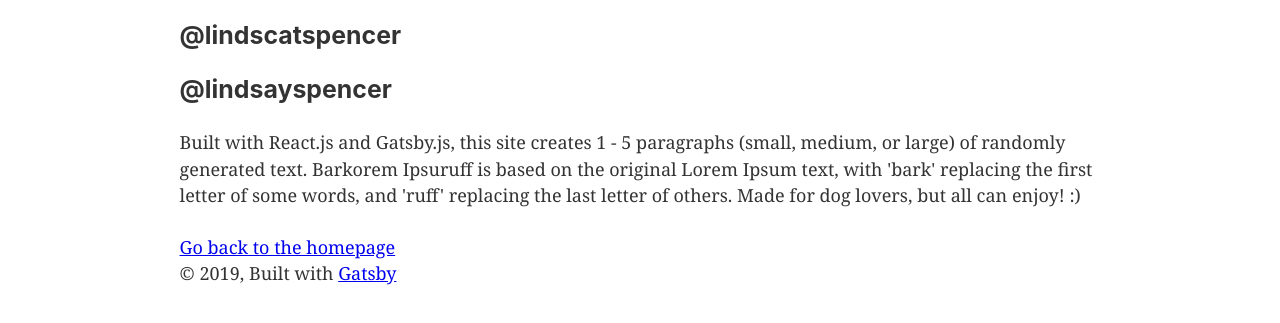
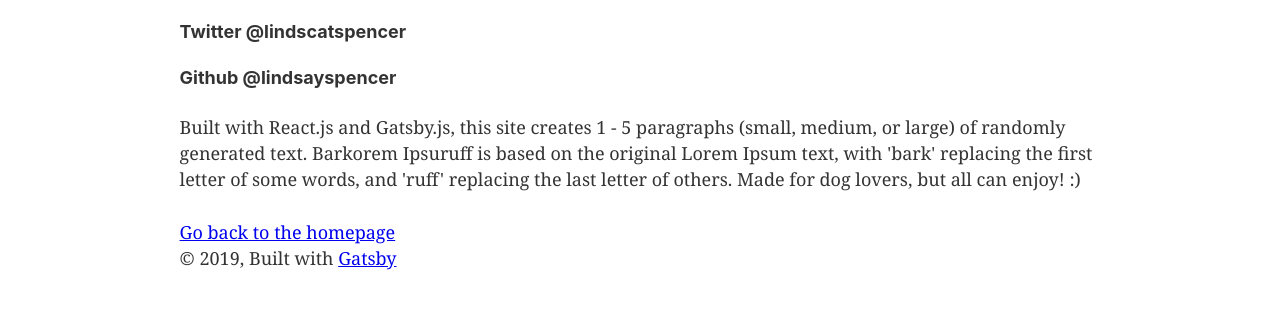
Before and after one commit to lindsayspencer/barkorem-ipsuruff, a Gatsby site: page /page-2 in a window 1280 px wide. Shown: the part 171-494 px from the top of the page. Built offline with nearby package versions, Linux system fonts and the light colour scheme; Gatsby itself is replaced by a stand-in of ours.

Commit message:
fixed handles on page 2

```diff
--- a/src/pages/page-2.js
+++ b/src/pages/page-2.js
@@ -8,8 +8,8 @@ const SecondPage = () => (
   <Layout>
     <SEO title="Page two" />
     <h1>About this site</h1>
-    <h3><i class="twitter icon"></i> @lindscatspencer</h3>
-    <h3><i class="github icon"></i> @lindsayspencer</h3>
+    <h4>Twitter <i class="twitter icon"></i> @lindscatspencer</h4>
+    <h4>Github <i class="github icon"></i> @lindsayspencer</h4>
     <p>Built with React.js and Gatsby.js, this site creates 1 - 5 paragraphs (small, medium, or large) of randomly generated text. Barkorem Ipsuruff is based on the original Lorem Ipsum text, with 'bark' replacing the first letter of some words, and 'ruff' replacing the last letter of others. Made for dog lovers, but all can enjoy! :)</p>
     <Link to="/">Go back to the homepage</Link>
   </Layout>
```
